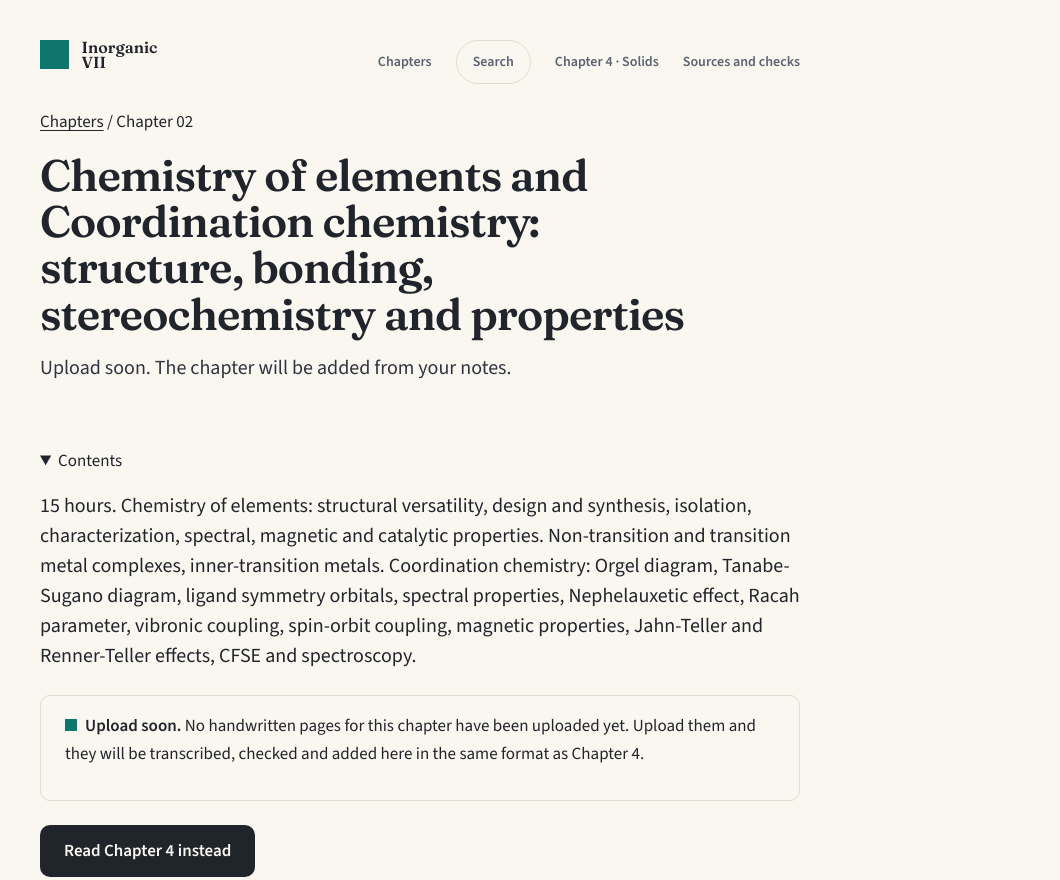
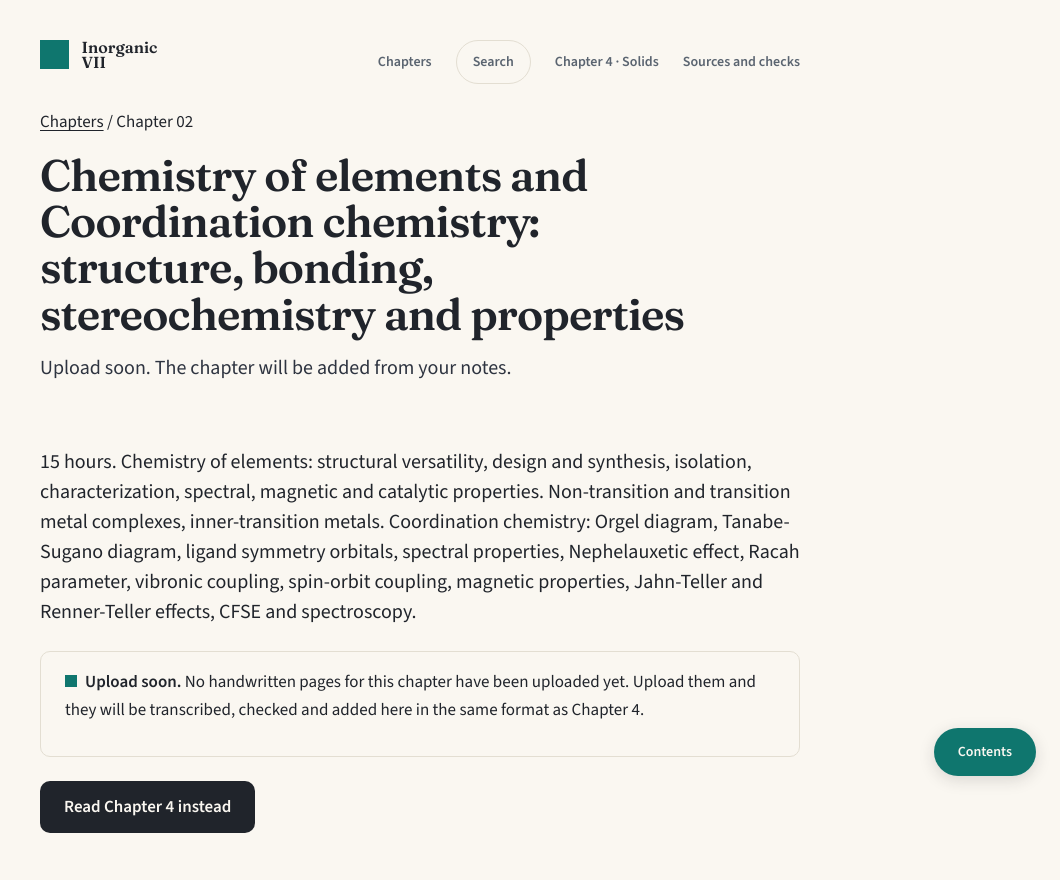
Before and after one commit to polironi10/inorganicvii, a plain HTML site: page chapters/02-elements-coordination/index.html in a window 1280 px wide. Shown: the top 880 px of the page, without its empty margins (220-1280 px from the left). Drawn offline with nearby package versions, Linux system fonts and the light colour scheme.

Commit message:
Update chapters/02-elements-coordination/index.html

```diff
--- a/chapters/02-elements-coordination/index.html
+++ b/chapters/02-elements-coordination/index.html
@@ -19,7 +19,7 @@
 <p class="crumb"><a href="../../index.html">Chapters</a> / Chapter 02</p>
 <div class="hero"><h1>Chemistry of elements and Coordination chemistry: structure, bonding, stereochemistry and properties</h1><p class="lede">Upload soon. The chapter will be added from your notes.</p></div>
 
-<details class="toc" open><summary>Contents</summary><ol></ol></details><p class="lead">15 hours. Chemistry of elements: structural versatility, design and synthesis, isolation, characterization, spectral, magnetic and catalytic properties. Non-transition and transition metal complexes, inner-transition metals. Coordination chemistry: Orgel diagram, Tanabe-Sugano diagram, ligand symmetry orbitals, spectral properties, Nephelauxetic effect, Racah parameter, vibronic coupling, spin-orbit coupling, magnetic properties, Jahn-Teller and Renner-Teller effects, CFSE and spectroscopy.</p><aside class="note"><p><strong>Upload soon.</strong> No handwritten pages for this chapter have been uploaded yet. Upload them and they will be transcribed, checked and added here in the same format as Chapter 4.</p></aside><p><a class="btn" href="../04-solids/index.html">Read Chapter 4 instead</a></p>
+<div class="toc-widget"><button type="button" class="toc-btn" id="toc-btn" aria-expanded="false" aria-controls="toc-panel">Contents</button><div class="toc-panel" id="toc-panel" hidden><div class="toc-head"><span>Contents</span><button type="button" class="toc-close" id="toc-close" aria-label="Close contents">&times;</button></div><ol></ol></div></div><p class="lead">15 hours. Chemistry of elements: structural versatility, design and synthesis, isolation, characterization, spectral, magnetic and catalytic properties. Non-transition and transition metal complexes, inner-transition metals. Coordination chemistry: Orgel diagram, Tanabe-Sugano diagram, ligand symmetry orbitals, spectral properties, Nephelauxetic effect, Racah parameter, vibronic coupling, spin-orbit coupling, magnetic properties, Jahn-Teller and Renner-Teller effects, CFSE and spectroscopy.</p><aside class="note"><p><strong>Upload soon.</strong> No handwritten pages for this chapter have been uploaded yet. Upload them and they will be transcribed, checked and added here in the same format as Chapter 4.</p></aside><p><a class="btn" href="../04-solids/index.html">Read Chapter 4 instead</a></p>
 </main>
 <footer><div class="container">
 <p>Transcribed from the handwritten notes in the uploaded 23-page PDF, then checked against the sources listed on the sources page. Where the handwriting was crossed out, cut off, or wrong, the page says so instead of silently copying it.</p>
@@ -31,5 +31,6 @@
 <ol id="search-results"></ol>
 </div>
 <script src="../../assets/search.js" defer></script>
+<script src="../../assets/toc.js" defer></script>
 </body>
 </html>
```
